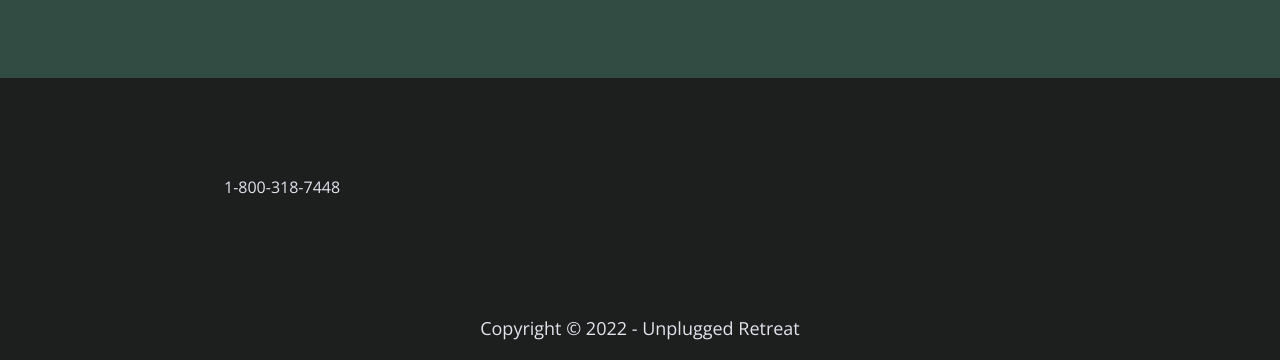
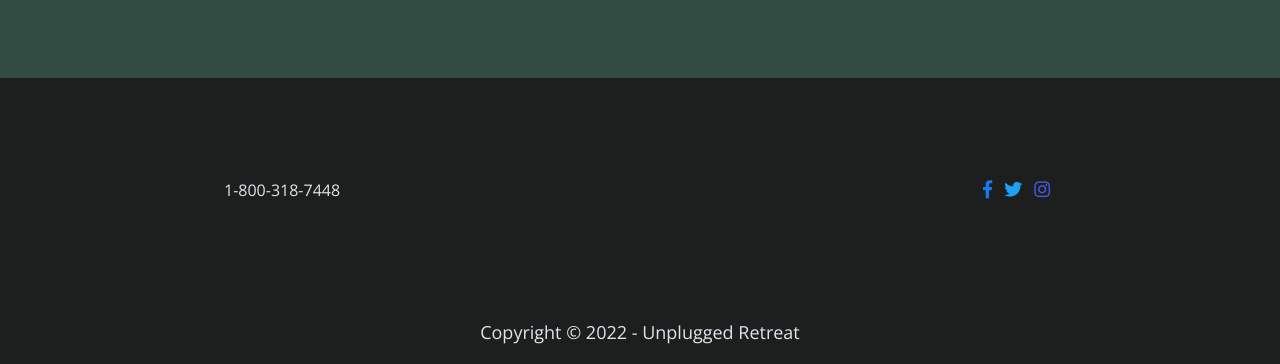
Before and after one commit to SoupOrCereal/responsive-website, a website built with Parcel: page index.html in a window 1280 px wide. Shown: the part 2505-2869 px from the top of the page. Built offline with nearby package versions, Linux system fonts and the light colour scheme.

Commit message:
Social icons

```diff
--- a/css/main.css
+++ b/css/main.css
@@ -774,6 +774,23 @@ margin-bottom: 50px;
     font-size: 1.875em;
   }
 
+  /* Social */
+  .social-icon {
+    margin: 0px 6px;
+  }
+
+  .fa-facebook-f {
+    color: #1877F2;
+  }
+
+  .fa-twitter {
+    color: #1DA1F2;
+  }
+
+  .fa-instagram {
+    color: #405DE6;
+  }
+
   /* ==========================================================================
   About Page
   ========================================================================== */
--- a/index.html
+++ b/index.html
@@ -154,7 +154,9 @@
         </div>
         <div class="social">
             <div class="social-icons">
-                <p><a href="https://www.facebook.com/yoursite" target="_blank"></a></p>
+                <p><a href="https://www.facebook.com" target="_blank" class="social-icon"><i class="fab fa-facebook-f"></i></a></p>
+                <p><a href="https://www.twitter.com" target="_blank" class="social-icon"><i class="fab fa-twitter"></i></a></p>
+                <p><a href="https://www.instagram.com" target="_blank" class="social-icon"><i class="fab fa-instagram"></i></a></p>
                 <!-- other social links here -->
             </div>
         </div>
```
